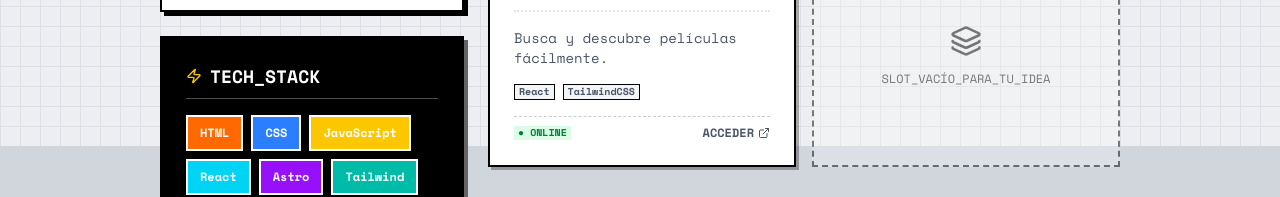
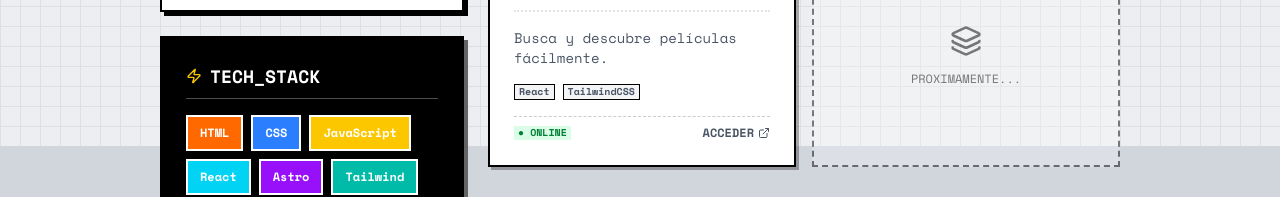
Before and after one commit to danirdev/portfolio-dev, a React (Vite) app: page / in a window 1280 px wide. Shown: the part 654-851 px from the top of the page. Built offline with nearby package versions, Linux system fonts and the light colour scheme.

Commit message:
Update placeholder text in ProjectsGrid component to indicate upcoming features

```diff
--- a/src/components/projects/ProjectsGrid.jsx
+++ b/src/components/projects/ProjectsGrid.jsx
@@ -38,7 +38,9 @@
       <div className="border-2 border-black border-dashed p-6 flex items-center justify-center opacity-50 hover:opacity-100 transition-opacity cursor-pointer bg-white/50">
         <div className="text-center">
           <Layers size={32} className="mx-auto mb-2" />
-          <span className="font-mono text-xs">SLOT_VACÍO_PARA_TU_IDEA</span>
+          <span className="font-mono text-xs">
+            PROXIMAMENTE...
+          </span>
         </div>
       </div>
     </div>
```
